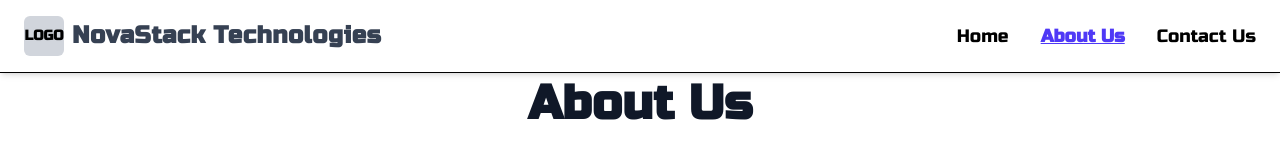
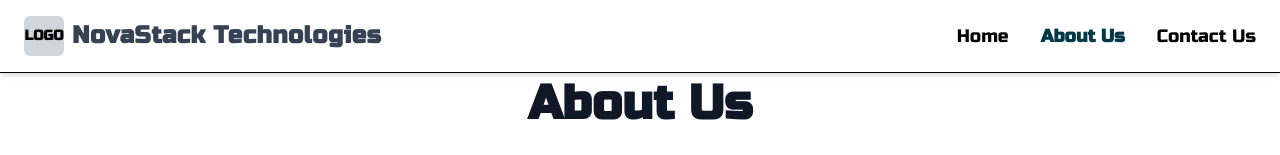
Before and after one commit to PotatoPeeZy/novastack_tech, a Next.js app: page /about in a window 1280 px wide. Shown: the top 155 px of the page. Built offline with nearby package versions, Linux system fonts and the light colour scheme.

Commit message:
added active marker on the links

```diff
--- a/components/Header/Header.js
+++ b/components/Header/Header.js
@@ -11,8 +11,8 @@ export default function Header() {
   const linkClasses = (path) =>
     `transition ${
       pathname === path
-        ? "text-indigo-600 font-semibold underline"
-        : "hover:text-indigo-600"
+        ? "text-[rgb(1,58,70)] font-semibold"
+        : "hover:text-[rgb(1,58,70)]"
     }`;
 
   return (
```
